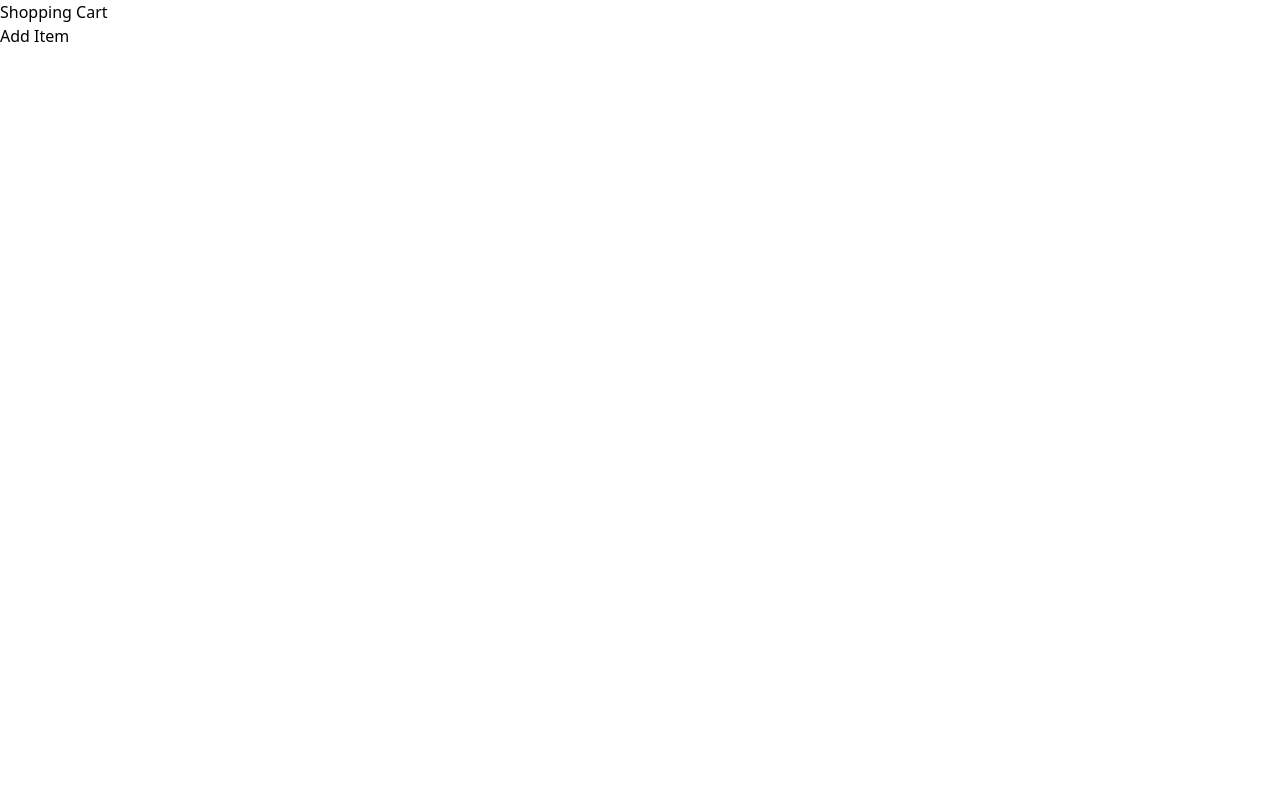
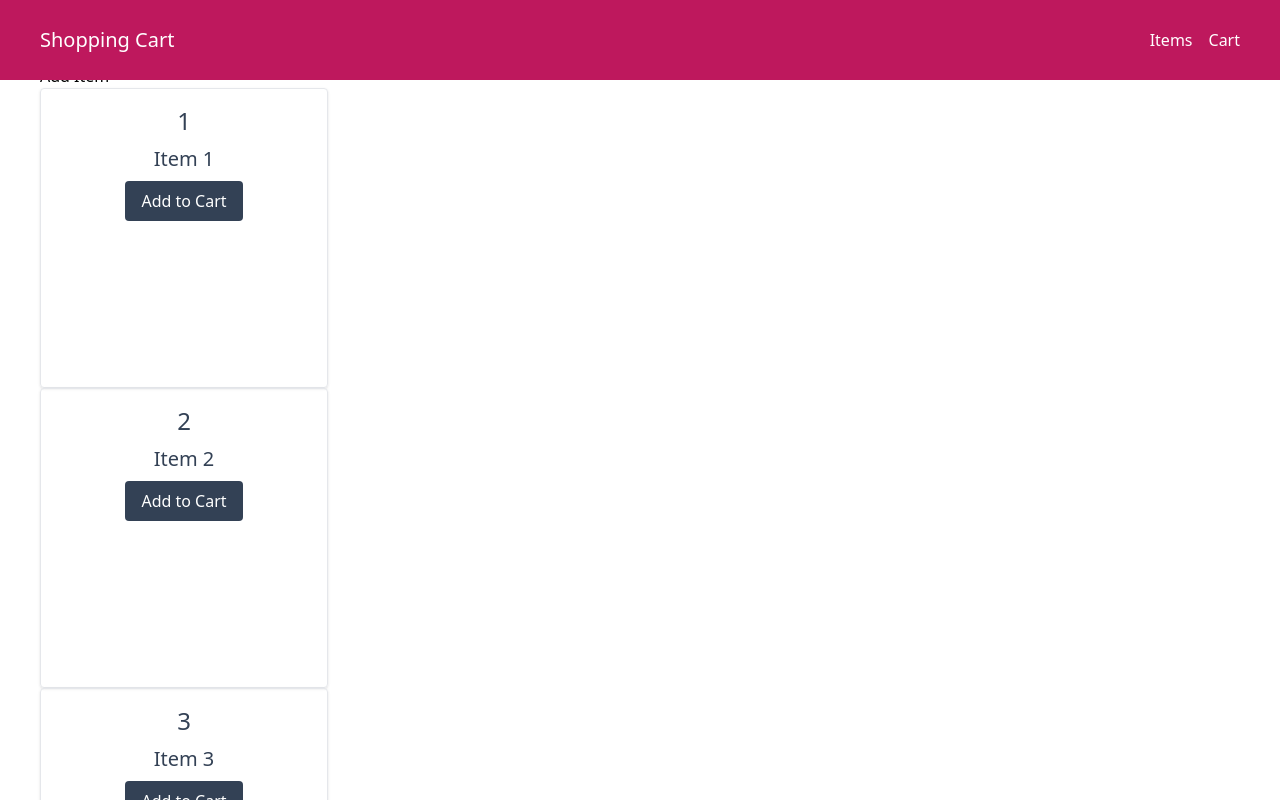
Before and after one commit to Sandun-Induranga/React-Redux-Shopping-Cart, a React (Create React App) app: page / in a window 1280 px wide. Shown: the top 800 px of the page. Built offline with nearby package versions, Linux system fonts and the light colour scheme.

Commit message:
Items Added in Home Page

```diff
--- a/src/App.js
+++ b/src/App.js
@@ -2,12 +2,11 @@ import React from "react";
 import { Provider } from "react-redux";
 import store from "./store";
 import Content from "./components/Content";
-import ShoppingCart from "./components/ShoppingCart";
 
 function App() {
   return (
     <Provider store={store}>
-      <ShoppingCart />
+      <Content />
     </Provider>
   );
 }
--- a/src/components/Header.js
+++ b/src/components/Header.js
@@ -3,7 +3,7 @@ import { NavLink } from "react-router-dom";
 
 const Header = () => {
   return (
-    <div className="w-full h-20 bg-pink-700 flex justify-between items-center px-10">
+    <div className="w-full h-20 bg-pink-700 flex justify-between items-center px-10 fixed">
       <section>
         <h1 className="text-white text-xl">Shopping Cart</h1>
       </section>
--- a/src/components/ShoppingCart.js
+++ b/src/components/ShoppingCart.js
@@ -1,5 +1,6 @@
 import React from "react";
 import { connect } from "react-redux";
+import Item from "./Item";
 
 const ShoppingCart = ({ items, addItem, removeItem }) => {
   const handleAddItem = () => {
@@ -18,6 +19,10 @@ const ShoppingCart = ({ items, addItem, removeItem }) => {
     <div>
       <h1>Shopping Cart</h1>
       <button onClick={handleAddItem}>Add Item</button>
+      <Item id={1} name="Item 1" />
+      <Item id={2} name="Item 2" />
+      <Item id={3} name="Item 3" />
+      <Item id={4} name="Item 4" />
       <ul>
         {items.map((item) => (
           <li key={item.id}>
```
Also changed, not shown: src/App.css (deleted, +0 -38 lines).
